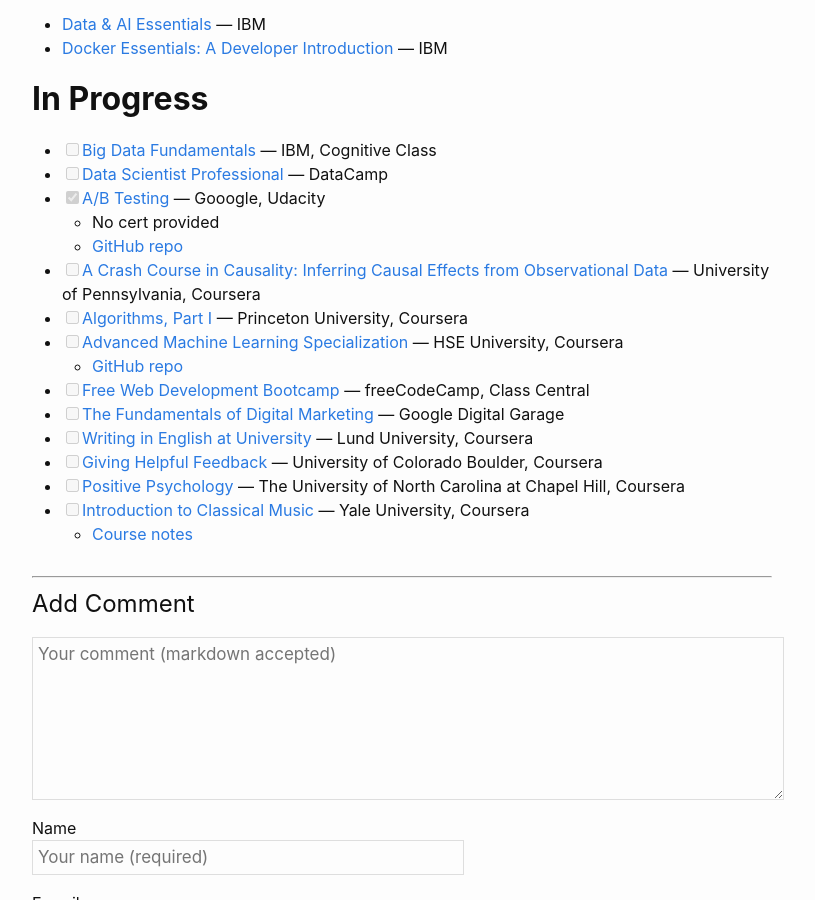
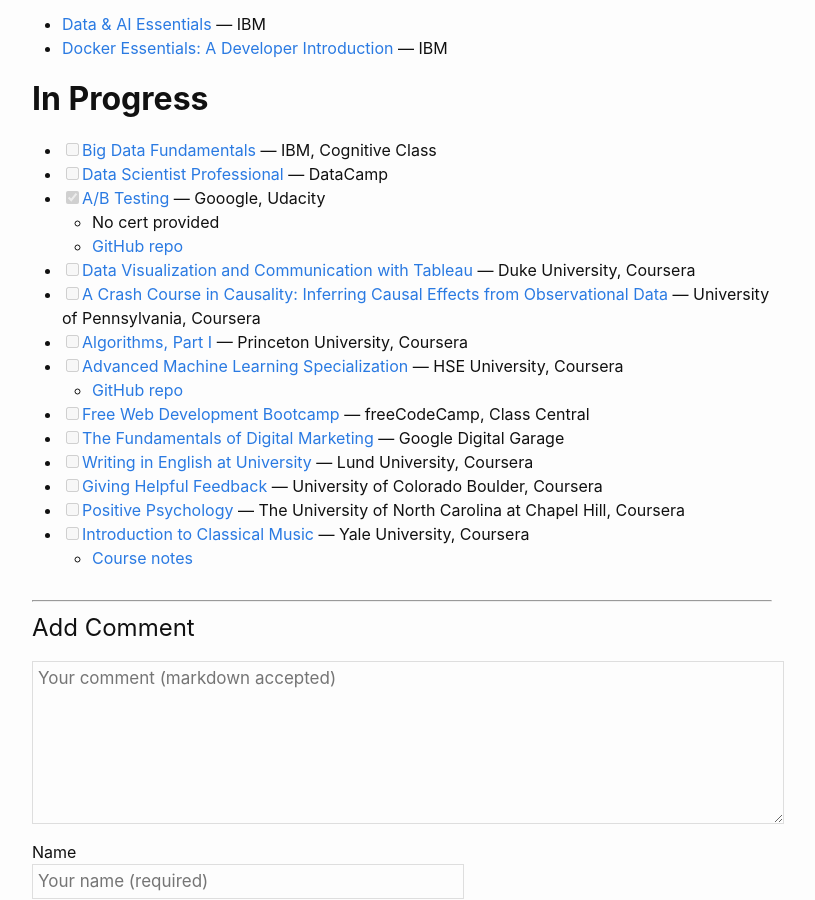
Before and after one commit to qiaohuang/qiaohuang.github.io, a Jekyll site: the page built from projects/_posts/2020-10-20-my-certificates.markdown, in a window 1280 px wide and 900 px high, scrolled down 1466 px. Shown: the whole window, without its empty margins (238-1053 px from the left). Built offline with Jekyll 4.4.1, drawn with Linux system fonts in a browser that asks for light colours; nearby versions of some CDN libraries.

Commit message:
Update certs todo

```diff
--- a/projects/_posts/2020-10-20-my-certificates.markdown
+++ b/projects/_posts/2020-10-20-my-certificates.markdown
@@ -67,6 +67,7 @@
 - [X] [A/B Testing](https://www.udacity.com/course/ab-testing--ud257) — Gooogle, Udacity
   - No cert provided
   - [GitHub repo](https://github.com/qiaohuang/A-B-Testing/tree/main/Udacity%20AB%20Testing%20by%20Google)
+- [ ] [Data Visualization and Communication with Tableau](https://www.coursera.org/learn/analytics-tableau) — Duke University, Coursera
 - [ ] [A Crash Course in Causality: Inferring Causal Effects from Observational Data](https://www.coursera.org/learn/crash-course-in-causality) — University of Pennsylvania, Coursera
 - [ ] [Algorithms, Part I](https://www.coursera.org/learn/algorithms-part1) — Princeton University, Coursera
 - [ ] [Advanced Machine Learning Specialization](https://www.coursera.org/specializations/aml) — HSE University, Coursera
```
